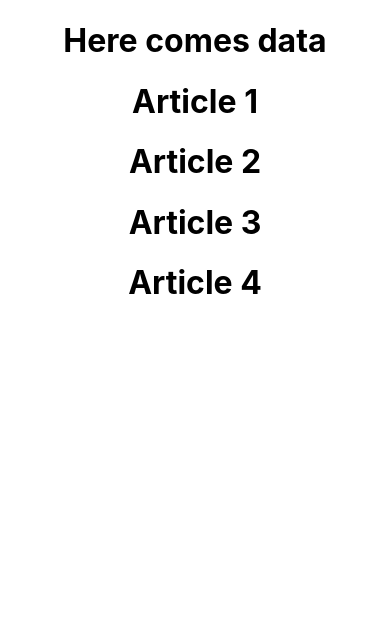
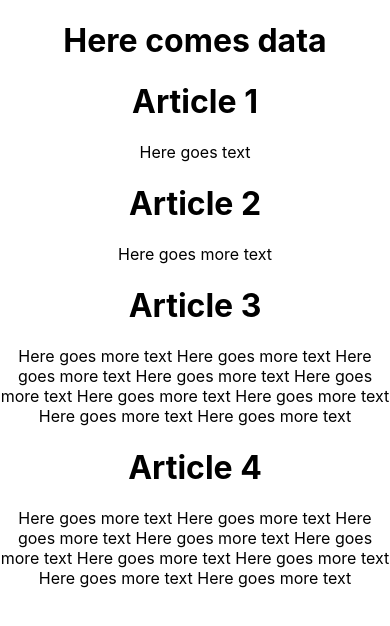
Before and after one commit to ForeztNoize/CMS-Test, a React (Create React App) app: page / in a window 390 px wide. Shown: the top 626 px of the page. Built offline with nearby package versions, Linux system fonts and the light colour scheme.

Commit message:
Changed article width
Changed the width of articles and added media query for mobile devices

```diff
--- a/src/App.css
+++ b/src/App.css
@@ -11,6 +11,13 @@
   .App-logo {
     animation: App-logo-spin infinite 20s linear;
   }
+}
+
+#articles{
+  padding: 25%;
+  padding-top: 0%;
+  align-items: center;
+  width: 50%;
 }
 
 .App-header {
@@ -28,6 +35,12 @@
   color: #61dafb;
 }
 
+@media screen and (max-width: 770px) {
+  #articles{
+    width: 100%;
+    padding: 0%;
+  }
+}
 @keyframes App-logo-spin {
   from {
     transform: rotate(0deg);
--- a/src/Articles/ArticlesList.js
+++ b/src/Articles/ArticlesList.js
@@ -1,13 +1,16 @@
-
+import '../App.css';
 import { Component } from 'react';
 import ArticleData from '../Data/articles.json';
 class ArticlesList extends Component{
     render(){
         return (
-            <div>
+            <div id="articles">
                 <h1>Here comes data</h1>
                 {ArticleData.map((articleContent, index)=>{
-                    return <h1>{articleContent.title}</h1>
+                    return  <div>
+                                <h1>{articleContent.title}</h1>
+                                <p>{articleContent.content}</p>
+                            </div>
                 })}
             </div>
         )
--- a/src/Data/articles.json
+++ b/src/Data/articles.json
@@ -12,11 +12,12 @@
     {
         "id": 3,
         "title": "Article 3",
-        "content": "Here goes more text"
+        "content": "Here goes more text Here goes more text Here goes more text Here goes more text Here goes more text Here goes more text Here goes more text Here goes more text Here goes more text"
     },
     {
         "id": 4,
         "title": "Article 4",
-        "content": "Here goes more text"
+        "content": "Here goes more text Here goes more text Here goes more text Here goes more text Here goes more text Here goes more text Here goes more text Here goes more text Here goes more text"
+
     }
 ]
```
